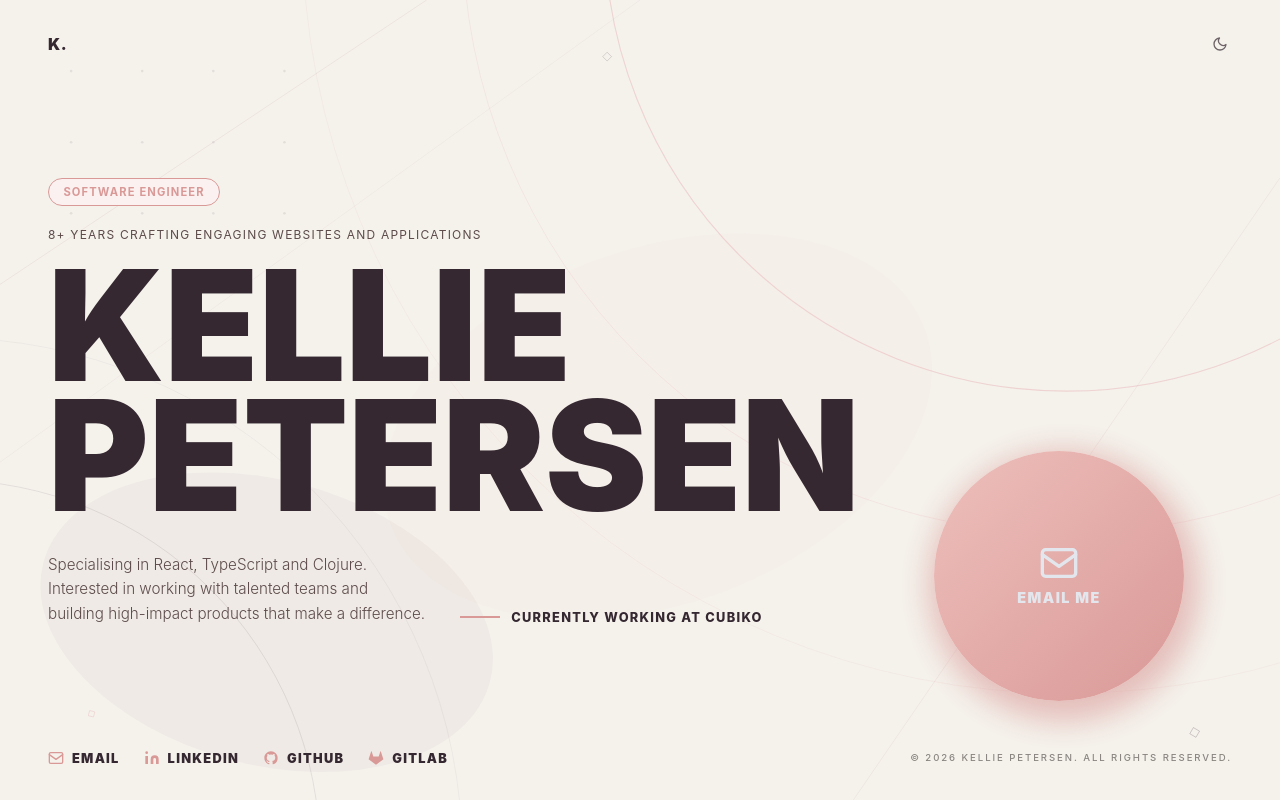
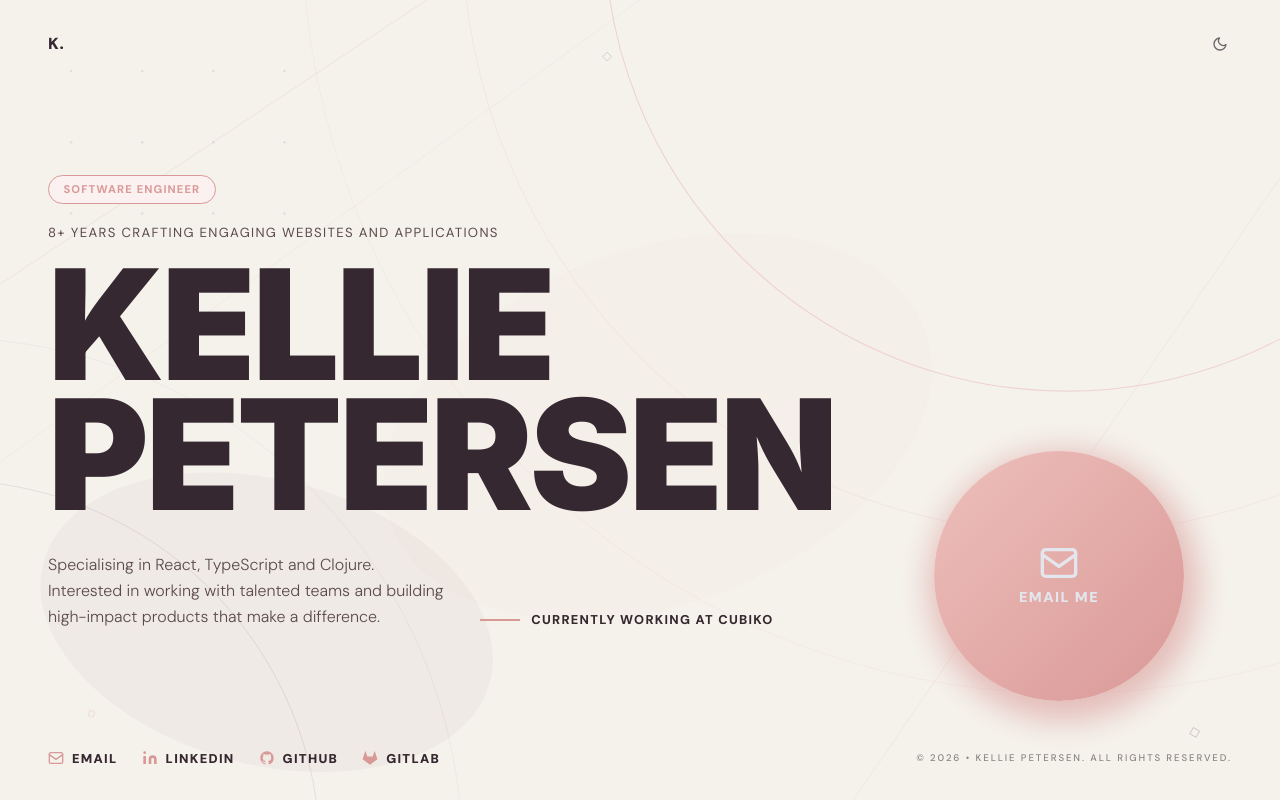
Before and after one commit to KelliePetersen/software-engineer-portfolio, a React (Vite) app: page / in a window 1280 px wide. Built offline with nearby package versions, Linux system fonts and the light colour scheme.

Commit message:
Use the 2 most popular fonts because I'm basic

```diff
--- a/index.html
+++ b/index.html
@@ -3,6 +3,12 @@
   <head>
     <meta charset="UTF-8" />
     <link rel="icon" type="image/svg+xml" href="/public/logo.png" />
+    <link rel="preconnect" href="https://fonts.googleapis.com" />
+    <link rel="preconnect" href="https://fonts.gstatic.com" crossorigin />
+    <link
+      href="https://fonts.googleapis.com/css2?family=DM+Sans:ital,opsz,wght@0,9..40,100..1000;1,9..40,100..1000&family=Inter:ital,opsz,wght@0,14..32,100..900;1,14..32,100..900&display=swap"
+      rel="stylesheet"
+    />
     <meta name="viewport" content="width=device-width, initial-scale=1.0" />
     <title>Kellie Petersen | Fullstack Engineer</title>
   </head>
--- a/src/components/Footer.jsx
+++ b/src/components/Footer.jsx
@@ -49,7 +49,7 @@ function Footer() {
         </a>
       </div>
       <span className="footer-copyright">
-        © {currentYear} Kellie Petersen. All rights reserved.
+        © {currentYear} • Kellie Petersen. All rights reserved.
       </span>
     </footer>
   )
--- a/src/styles/global.css
+++ b/src/styles/global.css
@@ -1,7 +1,11 @@
 * {
   margin: 0;
   padding: 0;
-  box-sizing: border-box;
+  transition:
+    color 0.2s,
+    background 0.2s,
+    background-color 0.2s,
+    box-shadow 0.2s;
 }
 
 :root {
@@ -39,15 +43,8 @@
 body {
   background: var(--background);
   color: var(--text);
-  font-family: 'Inter', sans-serif;
-  transition: background 0.2s;
-
-  & * {
-    transition:
-      color 0.2s,
-      background-color 0.2s,
-      box-shadow 0.2s;
-  }
+  font-family: sans-serif;
+  font-family: 'DM Sans', 'Inter', sans-serif;
 }
 
 a {
--- a/src/styles/hero.css
+++ b/src/styles/hero.css
@@ -24,7 +24,7 @@
 }
 
 .hero-tagline {
-  font-size: 0.75rem;
+  font-size: 0.825rem;
   letter-spacing: 0.1em;
   text-transform: uppercase;
   margin-bottom: 1rem;
@@ -32,9 +32,11 @@
 }
 
 .hero-title {
+  font-family: 'Inter', sans-serif;
   font-size: clamp(3.5rem, 12vw, 11rem);
-  font-weight: 1000;
+  font-weight: 900;
   line-height: 0.85;
+  letter-spacing: -0.02em;
   margin-bottom: 2rem;
   text-transform: uppercase;
   text-shadow: var(--hero-title-shadow);
@@ -51,8 +53,8 @@
 }
 
 .hero-desc {
-  max-width: 380px;
-  font-size: 0.95rem;
+  max-width: 400px;
+  font-size: 1rem;
   font-weight: 300;
   line-height: 1.625;
   color: var(--text-medium);
```
